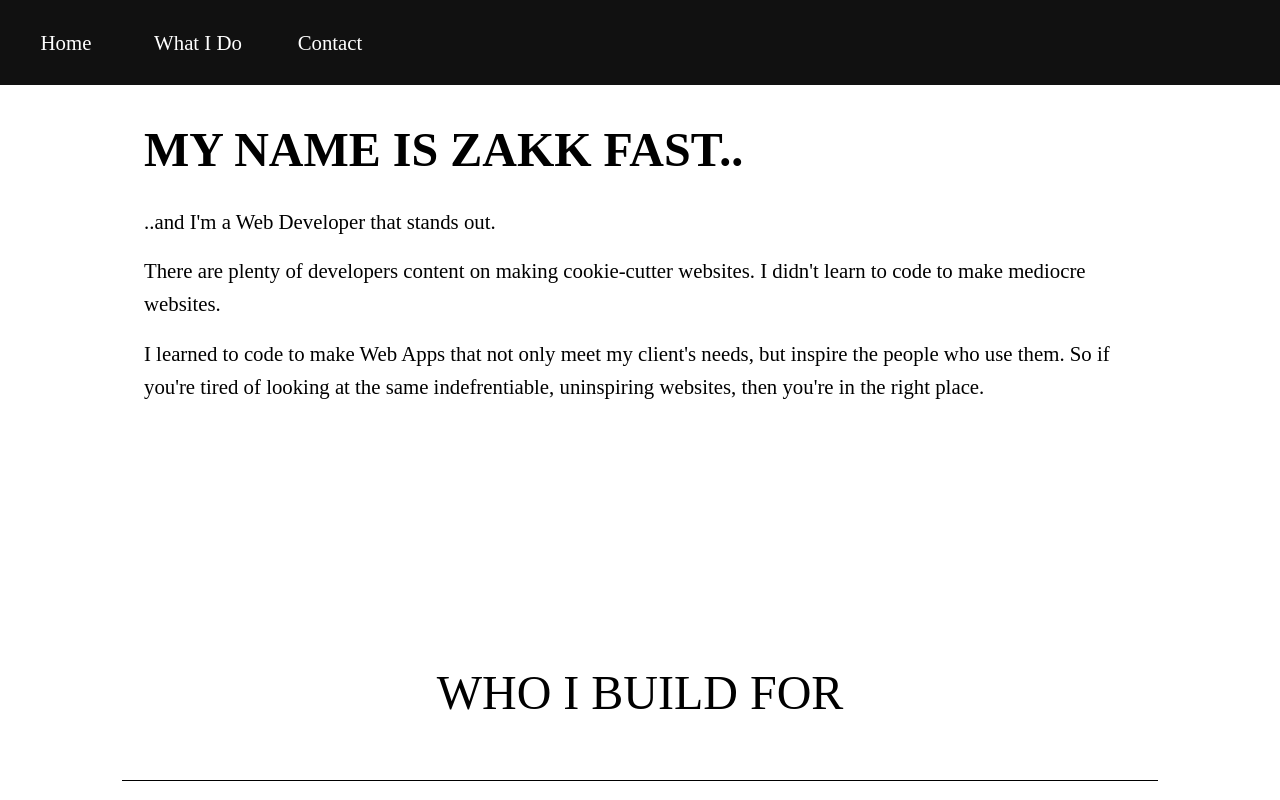
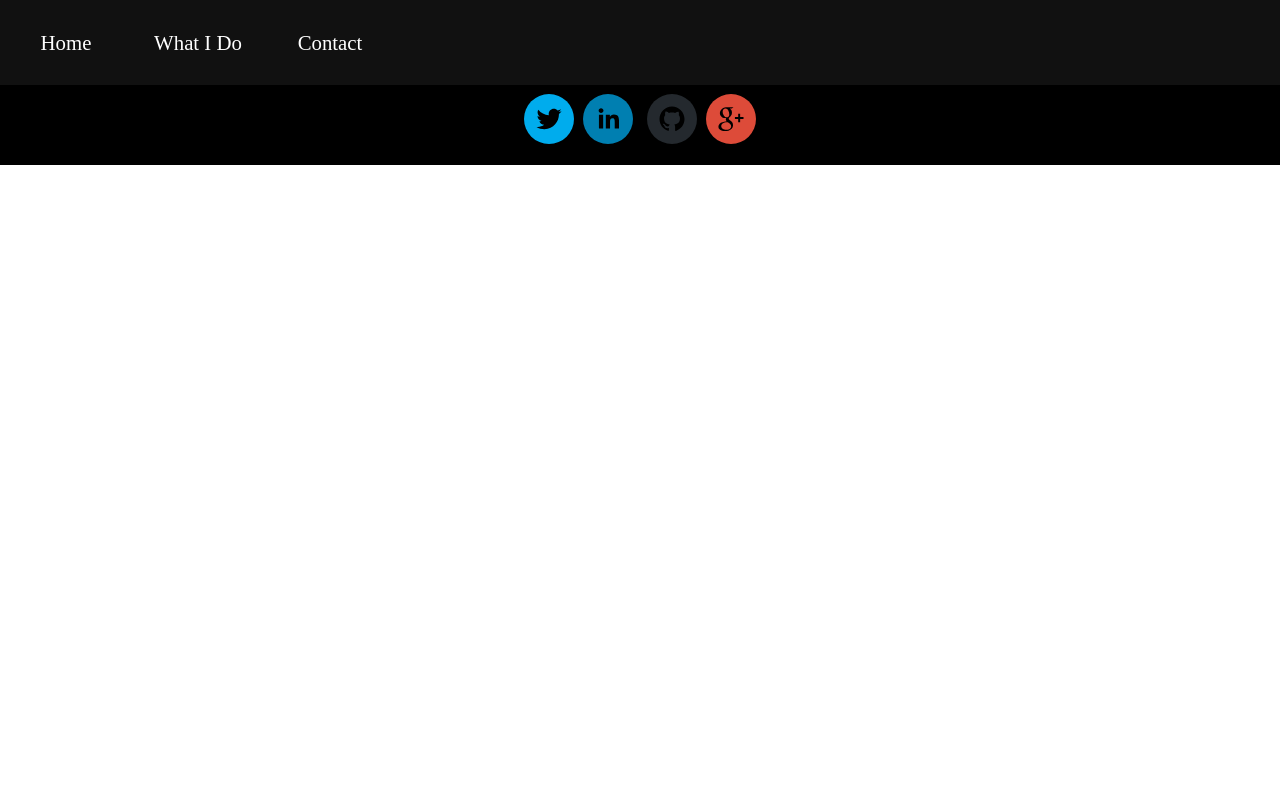
Before and after one commit to ZakkFast/react-portfoliov2, a React (Create React App) app: page /contact in a window 1280 px wide. Shown: the top 800 px of the page. Built offline with nearby package versions, Linux system fonts and the light colour scheme.

Commit message:
fixed issues with Router breaking app

```diff
--- a/src/App.js
+++ b/src/App.js
@@ -4,8 +4,10 @@ import { BrowserRouter, Router, Route, Switch } from 'react-router-dom';
 // Components
 import Navbar from './components/layout/Navbar'
 import Footer from './components/layout/Footer';
-import Hero from './components/layout/Hero'
-import Clients from './components/layout/Clients';
+import LandingPage from './components/landingpage/LandingPage'
+// import Hero from './components/layout/Hero'
+// import Clients from './components/layout/Clients';
+import Contact from './components/contact/Contact';
 
 import './App.css'
 
@@ -13,8 +15,10 @@ const App = () => {
   return (
     <BrowserRouter>
       <Navbar />
-      <Hero />
-      <Clients />
+      <Switch>
+        <Route component={LandingPage} path='/' exact />
+        <Route component={Contact} path='/contact' exact />
+      </Switch>
       <Footer />
     </BrowserRouter>
   )
--- /dev/null
+++ b/src/components/contact/Contact.js
@@ -0,0 +1,11 @@
+import React from 'react'
+
+function Contact () {
+    return (
+        <div>
+            Hello
+        </div>
+    )
+}
+
+export default Contact;
--- a/src/components/landingpage/LandingPage.js
+++ b/src/components/landingpage/LandingPage.js
@@ -0,0 +1,14 @@
+import React, { Fragment } from 'react'
+import Hero from '../layout/Hero'
+import Clients from '../layout/Clients';
+
+function LandingPage () {
+    return (
+        <Fragment>
+            <Hero />
+            <Clients />
+        </Fragment>
+    )
+}
+
+export default LandingPage;
```
Also changed, not shown: src/components/contact/ContactInfo.js (deleted), src/components/project/SingleProject.js (deleted).
